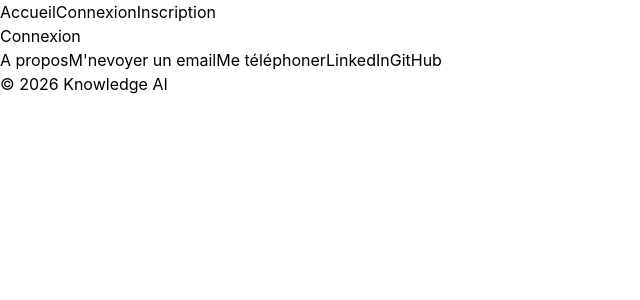
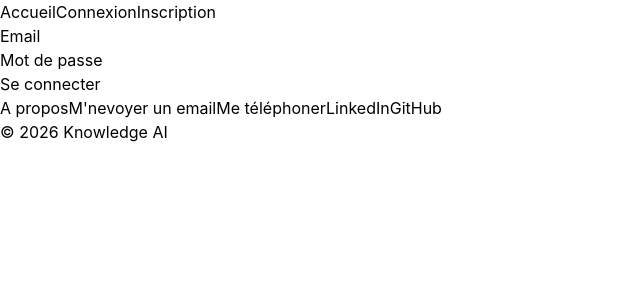
Before and after one commit to cyrilfoucher/knowledge-ai, a React (Vite) app in the folder frontend/: page /login in a window 1280 px wide. Shown: the top 300 px of the page, without its empty margins (0-640 px from the left). Built offline with nearby package versions, Linux system fonts and the light colour scheme; no server answers.

Commit message:
Ajout de la page de connexion

```diff
--- a/frontend/src/pages/Login.tsx
+++ b/frontend/src/pages/Login.tsx
@@ -1,5 +1,55 @@
+import { useForm } from "react-hook-form";
+import { zodResolver } from "@hookform/resolvers/zod";
+import { useNavigate } from "react-router-dom";
+import { isAxiosError } from "axios";
+import { LoginSchema, type LoginInput } from "../schemas/authSchema";
+import { useAuth } from "../hooks/useAuth";
+
 function Login() {
-  return <h1>Connexion</h1>;
+  const { login } = useAuth();
+  const navigate = useNavigate();
+
+  const {
+    register,
+    handleSubmit,
+    setError,
+    formState: { errors, isSubmitting },
+  } = useForm<LoginInput>({ resolver: zodResolver(LoginSchema) });
+
+  const onSubmit = async (data: LoginInput) => {
+    try {
+      await login(data.email, data.password);
+      navigate("/");
+    } catch (error) {
+      const message =
+        isAxiosError(error) && error.response?.data?.message
+          ? error.response.data.message
+          : "Connexion impossible pour le moment. Réessaie plus tard.";
+      setError("root", { message });
+    }
+  };
+
+  return (
+    <form onSubmit={handleSubmit(onSubmit)}>
+      <div>
+        <label htmlFor="email">Email</label>
+        <input id="email" type="email" {...register("email")} />
+        {errors.email && <p>{errors.email.message}</p>}
+      </div>
+
+      <div>
+        <label htmlFor="password">Mot de passe</label>
+        <input id="password" type="password" {...register("password")} />
+        {errors.password && <p>{errors.password.message}</p>}
+      </div>
+
+      {errors.root && <p>{errors.root.message}</p>}
+
+      <button type="submit" disabled={isSubmitting}>
+        Se connecter
+      </button>
+    </form>
+  );
 }
 
 export default Login;
```
